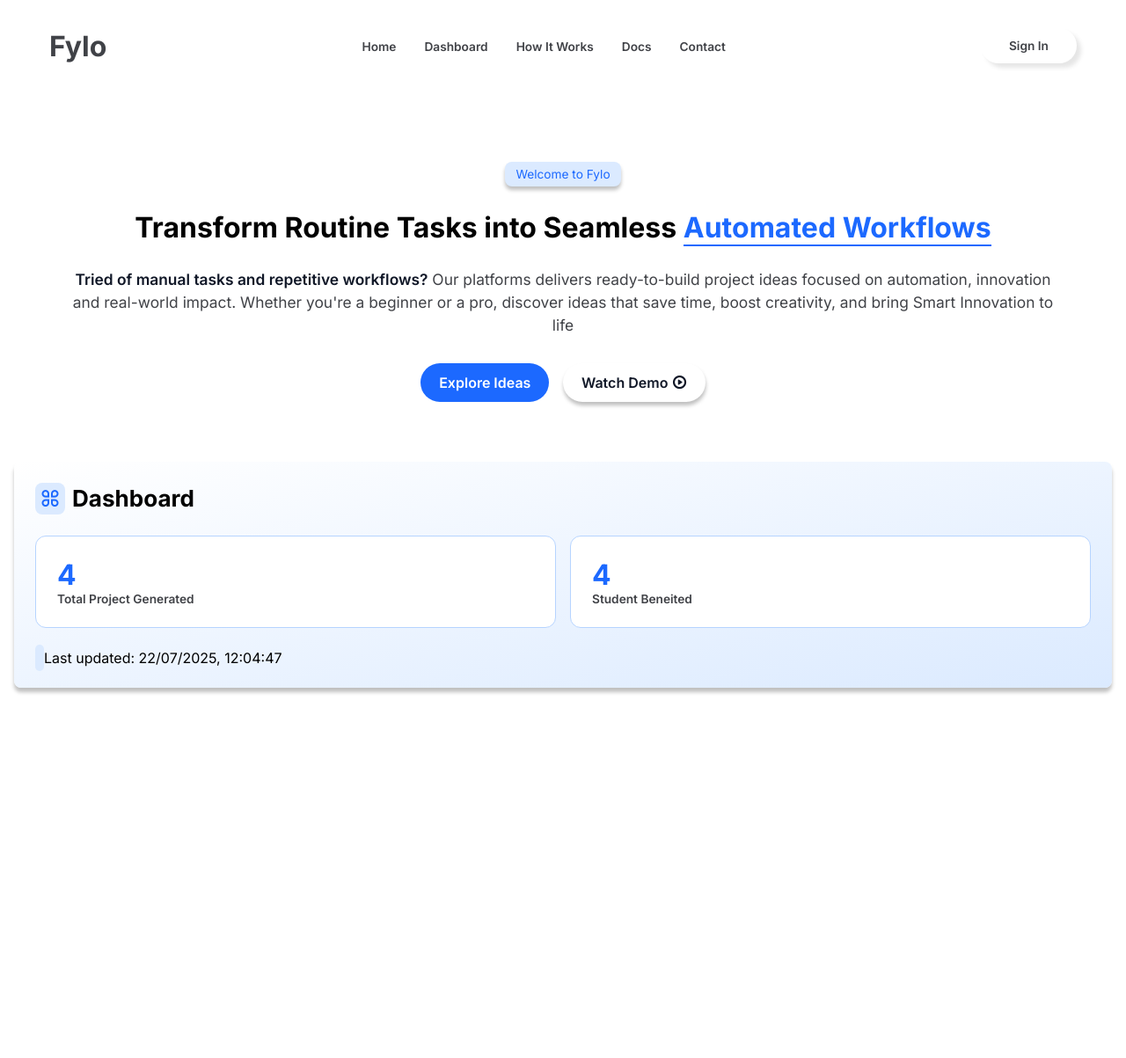
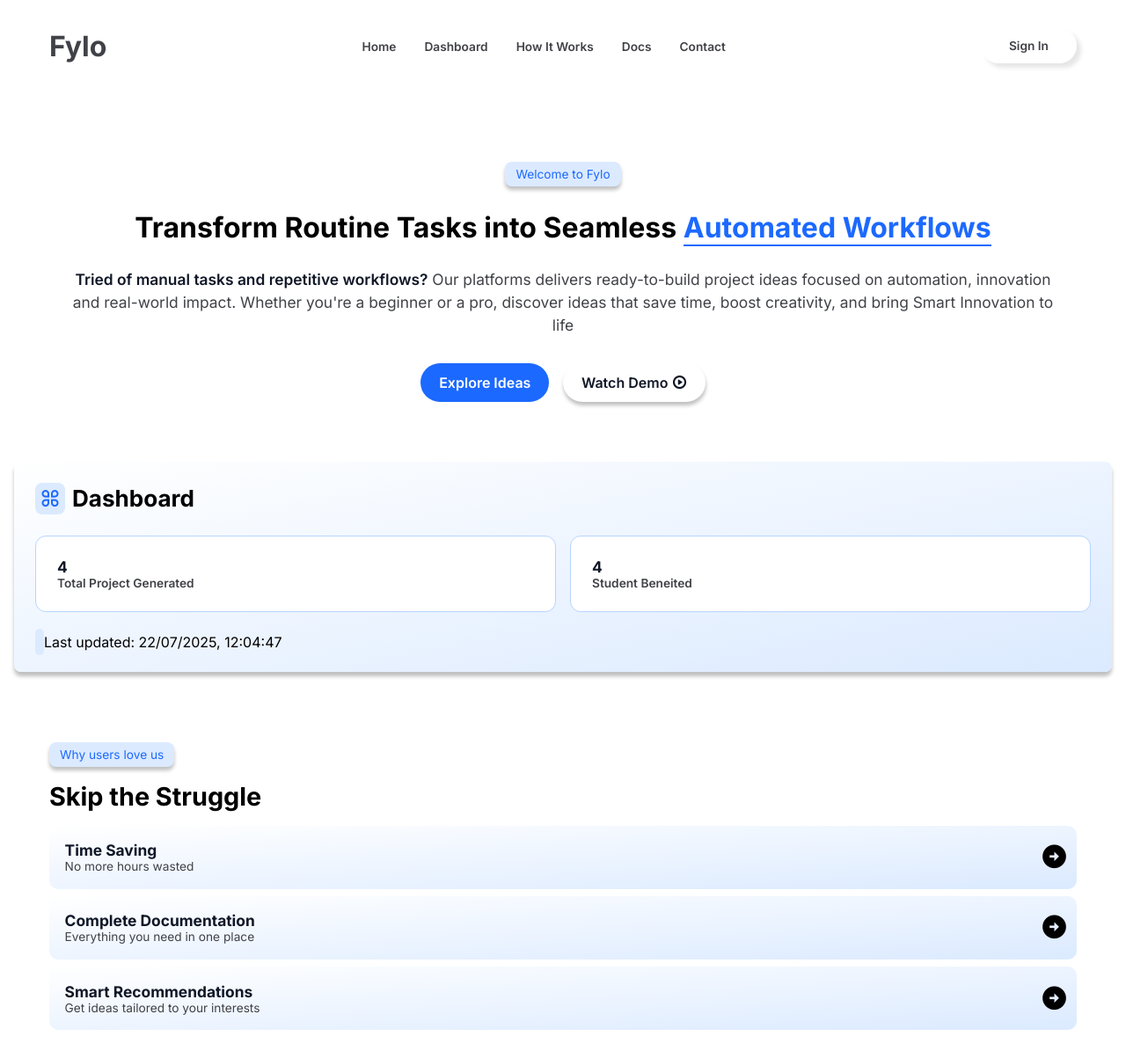
Before and after one commit to manikandanrasu/fylo, a Django app: page / in a window 1280 px wide. Shown: the whole page at 88% size. Before the commit the page ends 789 px from the top, so only its background shows below. Run offline with Django 5.2, Linux system fonts and the light colour scheme; some libraries are stand-ins or nearby versions.

Commit message:
add why we section

```diff
--- a/static/index.css
+++ b/static/index.css
@@ -20,6 +20,7 @@
     --body-font: "Inter", sans-serif;
     --biggest-font-size: 3.846rem;
     --h1-font-size: 2rem;
+    --medium-font-size: 1.8rem;
     --normal-font-size: 1.086rem;
     /* --normal-font-size: 1.218rem; */
     --btn_font: 1rem;
@@ -189,11 +190,11 @@ nav {
         cursor: pointer;
     }
 
-    /* .google__icon {
+    .google__icon {
         display: block;
         width: 20px;
         height: 20px;
-    } */
+    }
 }
 
 /*=============== SECTION: HEADER ===============*/
@@ -355,4 +356,65 @@ i {
     font-size: var(--small-font-size);
 }
 
-/*=============== SECTION: TESTIMONIALS ===============*/
+/*=============== SECTION: FEATURE ===============*/
+
+.benefit__container {
+    max-width: var(--max_width);
+    margin: auto;
+    padding: 4rem 1rem 1rem;
+}
+
+.benefit__badge {
+    display: inline-block;
+    background-color: var(--second-color);
+    color: var(--first-color);
+    font-size: var(--small-font-size);
+    padding: 6px 12px;
+    border-radius: 8px;
+    box-shadow: 0 4px 4px rgba(0, 0, 0, 0.25);
+    transition: background-color 0.4s ease, transform 0.3s ease;
+    margin: 0 auto 1rem;
+}
+
+.benefit__badge:hover {
+    background-color: var(--second-color-darken);
+    transform: translateY(-3px);
+}
+
+.benefit__head {
+    color: var(--text-black);
+    font-size: var(--medium-font-size);
+}
+
+.benefit__content {
+    display: grid;
+    gap: 0.5rem;
+    margin: 1rem auto;
+}
+
+.benefit__card{
+    display: flex;
+    background: linear-gradient(to bottom right, var(--white), var(--second-color));
+    justify-content: space-between;
+    align-items: center;
+    border-radius: 10px;
+    padding: 0.6rem;
+}
+
+.benefit__card .card__content {
+    display: flex;
+    flex-direction: column;
+}
+
+.card__content h1{
+    font-size: var(--normal-font-size);
+    color: var(--text-dark);
+}
+
+.card__content p {
+    font-size: var(--small-font-size);
+}
+
+.ri-arrow-right-circle-fill {
+    font-size: var(--h1-font-size);
+}
--- a/templates/index.html
+++ b/templates/index.html
@@ -76,8 +76,35 @@
     </div>
 </section>
 
-<!-- How It Works -->
-<section class="features_container">
+<!-- Section: Why we! -->
+<section class="benefit__container">
+    <p class="benefit__badge">Why users love us</p>
+    <h2 class="benefit__head">Skip the Struggle</h2>
+    <div class="benefit__content">
 
+        <div class="benefit__card">
+            <div class="card__content">
+                <h1>Time Saving</h1>
+                <p>No more hours wasted</p>
+            </div>
+            <span><i class="ri-arrow-right-circle-fill"></i></span>
+        </div>
+
+        <div class="benefit__card">
+            <div class="card__content">
+                <h1>Complete Documentation</h1>
+                <p>Everything you need in one place</p>
+            </div>
+            <span><i class="ri-arrow-right-circle-fill"></i></span>
+        </div>
+
+        <div class="benefit__card">
+            <div class="card__content">
+                <h1>Smart Recommendations</h1>
+                <p>Get ideas tailored to your interests</p>
+            </div>
+            <span><i class="ri-arrow-right-circle-fill"></i></span>
+        </div>
+    </div>
 </section>
 {% endblock %}
```
